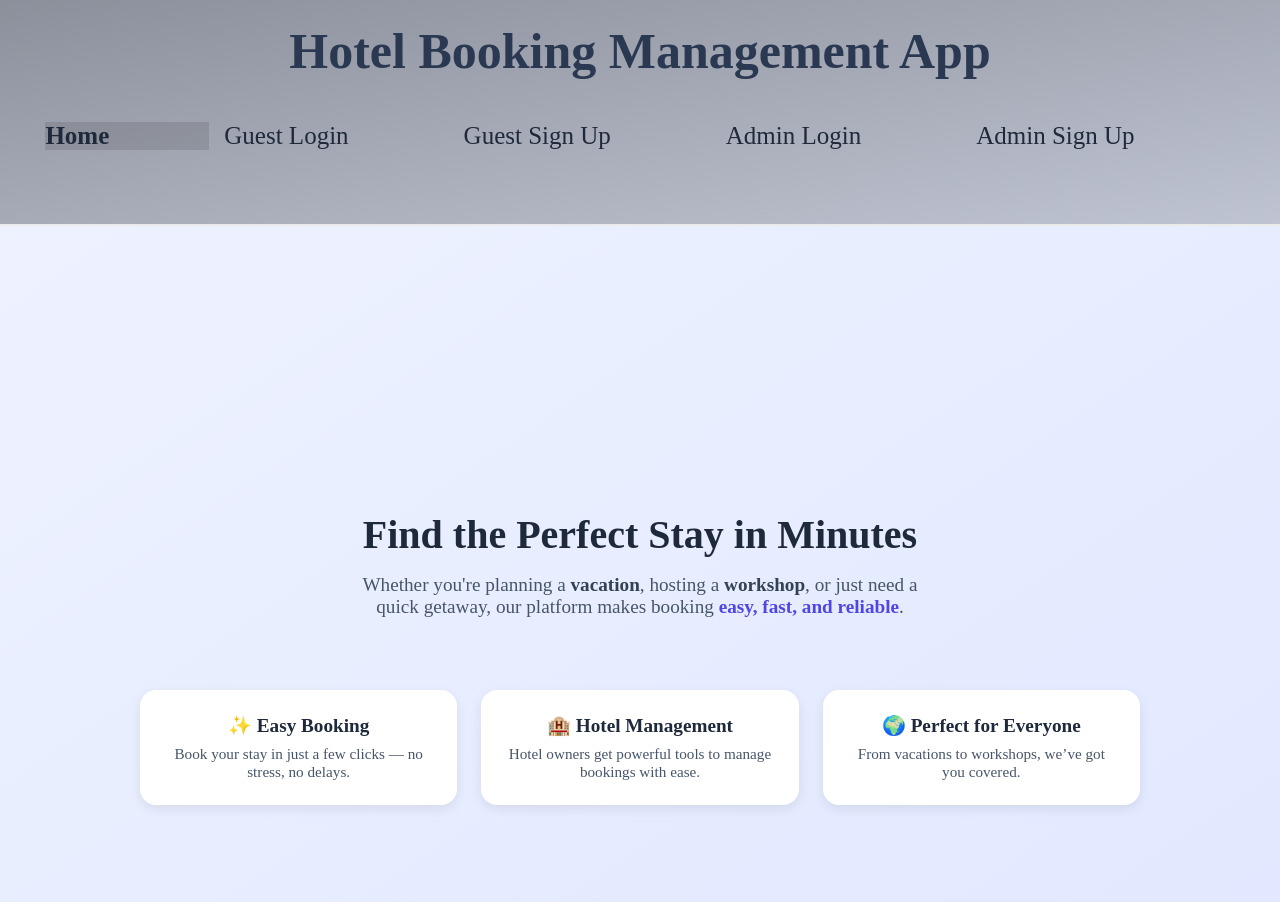
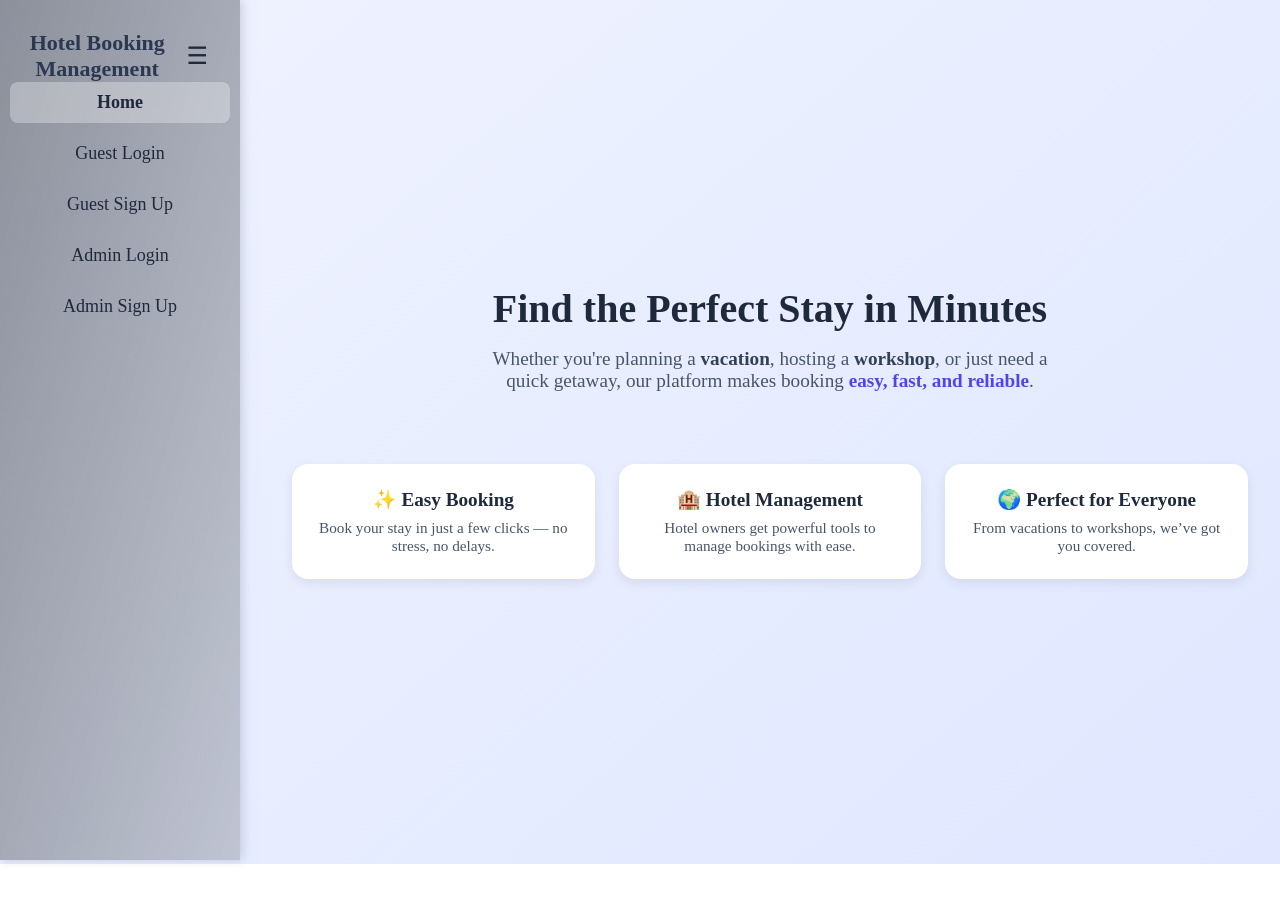
Before and after one commit to JesseJames-Git/Hotel-Booking-management-system, a React (Create React App) app in the folder client/: page /home in a window 1280 px wide. Shown: the top 902 px of the page. After the commit the page ends 864 px from the top, so only its background shows below. Built offline with nearby package versions, Linux system fonts and the light colour scheme; no server answers.

Commit message:
Make NavBar styling changes

```diff
--- a/client/src/components/AddRoom.js
+++ b/client/src/components/AddRoom.js
@@ -1,23 +1,15 @@
-import React, { useState, useEffect } from "react";
+import React from "react";
 import { useFormik } from "formik";
 import * as Yup from "yup";
 import "../styling/AddRoom.css";
 
 const AddRoom = ({ hotel }) => {
-  const [roomTypes, setRoomTypes] = useState([]);
-
-  useEffect(() => {
-    fetch("/room_types")
-      .then((r) => r.json())
-      .then((data) => setRoomTypes(data))
-      .catch((err) => console.error("Error fetching room types:", err));
-  }, []);
-
   const formik = useFormik({
     initialValues: {
       room_name: "",
       price_per_night: "",
-      room_type_id: "",
+      room_type: "",
+      description: "",
       is_available: true,
     },
     validationSchema: Yup.object({
@@ -26,7 +18,10 @@ const AddRoom = ({ hotel }) => {
         .typeError("Price must be a number")
         .positive("Price must be positive")
         .required("Price is required"),
-      room_type_id: Yup.string().required("Room type is required"),
+      room_type: Yup.string().required("Room type is required"),
+      description: Yup.string()
+        .min(5, "Description must be at least 5 characters")
+        .required("Description is required"),
     }),
     onSubmit: (values, { resetForm }) => {
       const payload = { ...values, hotel_id: hotel.id };
@@ -64,7 +59,11 @@ const AddRoom = ({ hotel }) => {
             onChange={formik.handleChange}
             onBlur={formik.handleBlur}
             placeholder="e.g. Deluxe Suite"
-            className={formik.errors.room_name && formik.touched.room_name ? "input-error" : ""}
+            className={
+              formik.errors.room_name && formik.touched.room_name
+                ? "input-error"
+                : ""
+            }
           />
           {formik.touched.room_name && formik.errors.room_name && (
             <p className="error-msg">{formik.errors.room_name}</p>
@@ -82,33 +81,59 @@ const AddRoom = ({ hotel }) => {
             onChange={formik.handleChange}
             onBlur={formik.handleBlur}
             placeholder="e.g. 120.00"
-            className={formik.errors.price_per_night && formik.touched.price_per_night ? "input-error" : ""}
+            className={
+              formik.errors.price_per_night && formik.touched.price_per_night
+                ? "input-error"
+                : ""
+            }
           />
-          {formik.touched.price_per_night && formik.errors.price_per_night && (
-            <p className="error-msg">{formik.errors.price_per_night}</p>
+          {formik.touched.price_per_night &&
+            formik.errors.price_per_night && (
+              <p className="error-msg">{formik.errors.price_per_night}</p>
+            )}
+        </div>
+
+        {/* Room Type (input) */}
+        <div className="form-group">
+          <label htmlFor="room_type">Room Type</label>
+          <input
+            type="text"
+            name="room_type"
+            id="room_type"
+            value={formik.values.room_type}
+            onChange={formik.handleChange}
+            onBlur={formik.handleBlur}
+            placeholder="e.g. King Suite"
+            className={
+              formik.errors.room_type && formik.touched.room_type
+                ? "input-error"
+                : ""
+            }
+          />
+          {formik.touched.room_type && formik.errors.room_type && (
+            <p className="error-msg">{formik.errors.room_type}</p>
           )}
         </div>
 
-        {/* Room Type */}
+        {/* Description */}
         <div className="form-group">
-          <label htmlFor="room_type_id">Room Type</label>
-          <select
-            name="room_type_id"
-            id="room_type_id"
-            value={formik.values.room_type_id}
+          <label htmlFor="description">Description</label>
+          <textarea
+            name="description"
+            id="description"
+            rows="3"
+            value={formik.values.description}
             onChange={formik.handleChange}
             onBlur={formik.handleBlur}
-            className={formik.errors.room_type_id && formik.touched.room_type_id ? "input-error" : ""}
-          >
-            <option value="">Select a type...</option>
-            {roomTypes.map((rt) => (
-              <option key={rt.id} value={rt.id}>
-                {rt.type_name} — {rt.description}
-              </option>
-            ))}
-          </select>
-          {formik.touched.room_type_id && formik.errors.room_type_id && (
-            <p className="error-msg">{formik.errors.room_type_id}</p>
+            placeholder="Briefly describe the room..."
+            className={
+              formik.errors.description && formik.touched.description
+                ? "input-error"
+                : ""
+            }
+          ></textarea>
+          {formik.touched.description && formik.errors.description && (
+            <p className="error-msg">{formik.errors.description}</p>
           )}
         </div>
 
--- a/client/src/components/AdminHomePage.js
+++ b/client/src/components/AdminHomePage.js
@@ -1,11 +1,10 @@
-// AdminHomePage.js
 import React from "react";
 import Hotel from "./Hotel";
 
 const AdminHomePage = ({ user, hotel }) => {
   return (
     <div>
-      <h2>Welcome {user?.name || "Admin"}</h2>
+      <h2 style={{textAlign: "center", fontSize: "50px", marginTop: "10px"}}>Welcome {user?.name || "Admin"}</h2>
       {hotel ? (
         <Hotel hotel={hotel} />
       ) : (
--- a/client/src/components/NavBar.js
+++ b/client/src/components/NavBar.js
@@ -1,8 +1,10 @@
-import React from "react";
-import { NavLink} from "react-router-dom";
+import React, { useState } from "react";
+import { NavLink } from "react-router-dom";
 import "../styling/NavBar.css";
 
-const NavBar = ({ user, setUser, hotel}) => {
+const NavBar = ({ user, setUser, hotel }) => {
+  const [isOpen, setIsOpen] = useState(false);
+
   const handleLogout = () => {
     fetch("/guests/logout", { method: "DELETE", credentials: "include" })
       .then(() => setUser(null))
@@ -10,22 +12,28 @@ const NavBar = ({ user, setUser, hotel}) => {
   };
 
   return (
-    <nav className="navbar">
-      <h2 className="brand">Hotel Booking Management App</h2>
+    <nav className={`navbar-vertical ${isOpen ? "open" : ""}`}>
+      <div className="navbar-header">
+        <h1 className="brand">Hotel Booking Management</h1>
+        <button className="menu-toggle" onClick={() => setIsOpen(!isOpen)}>
+          {isOpen ? "✖" : "☰"}
+        </button>
+      </div>
 
-      <div className="nav-links">
+      {user && (
+        <div className="welcome-section">
+          <span className="welcome">Welcome, {user.name || user.email} 🎉</span>
+        </div>
+      )}
+
+      {/* Navigation links */}
+      <div className="nav-links-vertical">
         {user ? (
           <>
-            <span className="welcome">
-              Welcome, {user.name || user.email} 🎉
-            </span>
-
-            {/* Shared Links */}
             <NavLink to="/home" className="link" activeClassName="active-link">
               Home
             </NavLink>
 
-            {/* Guest Links */}
             {user.role === "guest" && (
               <NavLink
                 to="/guest/home"
@@ -36,7 +44,6 @@ const NavBar = ({ user, setUser, hotel}) => {
               </NavLink>
             )}
 
-            {/* Admin Links */}
             {user.role === "admin" && (
               <>
                 <NavLink
@@ -45,22 +52,6 @@ const NavBar = ({ user, setUser, hotel}) => {
                   activeClassName="active-link"
                 >
                   Admin Home
-                </NavLink>
-
-                <NavLink
-                to="/admin/add_hotel"
-                className="link"
-                activeClassName="active-link"
-                >
-                  Add Hotel
-                </NavLink>
-
-                <NavLink
-                  to="/hotel/add_room"
-                  className="link"
-                  activeClassName="active-link"
-                >
-                  Add Room
                 </NavLink>
 
                 {hotel && (
@@ -72,6 +63,14 @@ const NavBar = ({ user, setUser, hotel}) => {
                     Reservations
                   </NavLink>
                 )}
+
+                <NavLink
+                  to="/hotel/add_room"
+                  className="link"
+                  activeClassName="active-link"
+                >
+                  Add Room
+                </NavLink>
 
                 <NavLink
                   to="/admin/add_amenities"
@@ -91,7 +90,6 @@ const NavBar = ({ user, setUser, hotel}) => {
               </>
             )}
 
-            {/* Common for all logged-in users */}
             <NavLink
               to="/hotels"
               className="link"
--- a/client/src/styling/NavBar.css
+++ b/client/src/styling/NavBar.css
@@ -1,79 +1,131 @@
-/* Navbar container */
-.navbar {
+
+.navbar-vertical {
   display: flex;
   flex-direction: column;
   align-items: center;
+  width: 200px;
+  height: 100vh;
   background: linear-gradient(to bottom right, #6e727dc4, #a8acb79f);
-  padding: 12px 25px;
-  border-bottom: 2px solid #eaeaea;
-  color: white;
-  box-shadow: 0 4px 12px rgba(0,0,0,0.08);
-  height: 200px;
-  max-height: 200px;
+  padding: 30px 20px;
+  box-shadow: 2px 0 10px rgba(0, 0, 0, 0.15);
+  position: fixed;
+  left: 0;
+  top: 0;
+  overflow-y: auto;
+  transition: transform 0.3s ease-in-out;
+  z-index: 1000;
 }
 
-/* Brand / title */
-.brand {
-  margin-top: 10px;
-  margin-bottom: 42px;
-  color: #2a3951;
-  font-size: 50px;
-  font-weight: bold;
+@media (max-width: 900px) {
+  .navbar-vertical {
+    width: 100%;
+    height: auto;
+    flex-direction: column;
+    position: relative;
+    transform: translateY(-100%);
+  }
+
+  .navbar-vertical.open {
+    transform: translateY(0);
+  }
+
+  body {
+    margin-left: 0;
+  }
 }
 
-/* Links container */
-.nav-links {
+/* === Header === */
+.navbar-header {
   display: flex;
-  flex-wrap: wrap;
+  justify-content: space-between;
   align-items: center;
-  gap: 15px;
-}
-.nav-links span{
-    margin-right: 200px;
+  width: 100%;
 }
 
-/* General link styles */
+.brand {
+  font-size: 22px;
+  font-weight: 700;
+  color: #2a3951;
+  text-align: center;
+}
+
+/* === Toggle Button === */
+.menu-toggle {
+  background: none;
+  border: none;
+  font-size: 24px;
+  color: #1e293b;
+  cursor: pointer;
+  transition: transform 0.3s ease;
+}
+.menu-toggle:hover {
+  transform: scale(1.2);
+}
+
+/* === Welcome Section === */
+.welcome-section {
+  margin: 15px 0;
+  text-align: center;
+}
+.welcome {
+  font-size: 18px;
+  font-style: italic;
+  font-weight: 600;
+  color: #1f2937;
+}
+
+/* === Navigation Links === */
+.nav-links-vertical {
+  display: flex;
+  flex-direction: column;
+  gap: 10px;
+  width: 100%;
+  align-items: center;
+}
+
 .link {
   text-decoration: none;
-  padding-right: 100px;
   color: #1e293b;
   font-weight: 500;
-  font-size: 25px;
-  transition: color 0.3s ease;
+  font-size: 18px;
+  padding: 10px 20px;
+  width: 90%;
+  text-align: center;
+  border-radius: 8px;
+  transition: all 0.3s ease;
 }
 .link:hover {
-  color: #444133;
+  background: rgba(255, 255, 255, 0.2);
+  color: #111827;
+}
+.active-link {
+  background: rgba(255, 255, 255, 0.3);
+  font-weight: 600;
 }
 
-/* Welcome message */
-.welcome {
-  margin-right: 10px;
-  margin-left: -50px;
-  position: static;
-  font-weight: 600;
-  font-style: italic;
-  font-size: 25px;
-}
-
-/* Buttons */
-.btn {
-  padding: 6px 14px;
+/* === Logout Button === */
+.logout-btn {
+  background: #f44336;
+  color: white;
+  padding: 10px;
+  width: 90%;
   border: none;
-  border-radius: 6px;
+  border-radius: 8px;
   cursor: pointer;
   font-weight: bold;
   transition: background 0.3s ease;
-}
-.active-link {
-  background: rgba(23, 23, 23, 0.13);
-  font-weight: bold;
-}
-
-/* Logout button */
-.logout-btn {
-  background: #f44336;
-  color: white;
+  margin-top: 20px;
 }
 .logout-btn:hover {
   background: #d32f2f;
 }
+
+body {
+  margin-left: 260px;
+}
+
+@media (max-width: 900px) {
+  .navbar-vertical {
+    padding: 15px 10px;
+  }
+}
```
Also changed, not shown: 1 other file (tests, documents, lock files or other folders).
